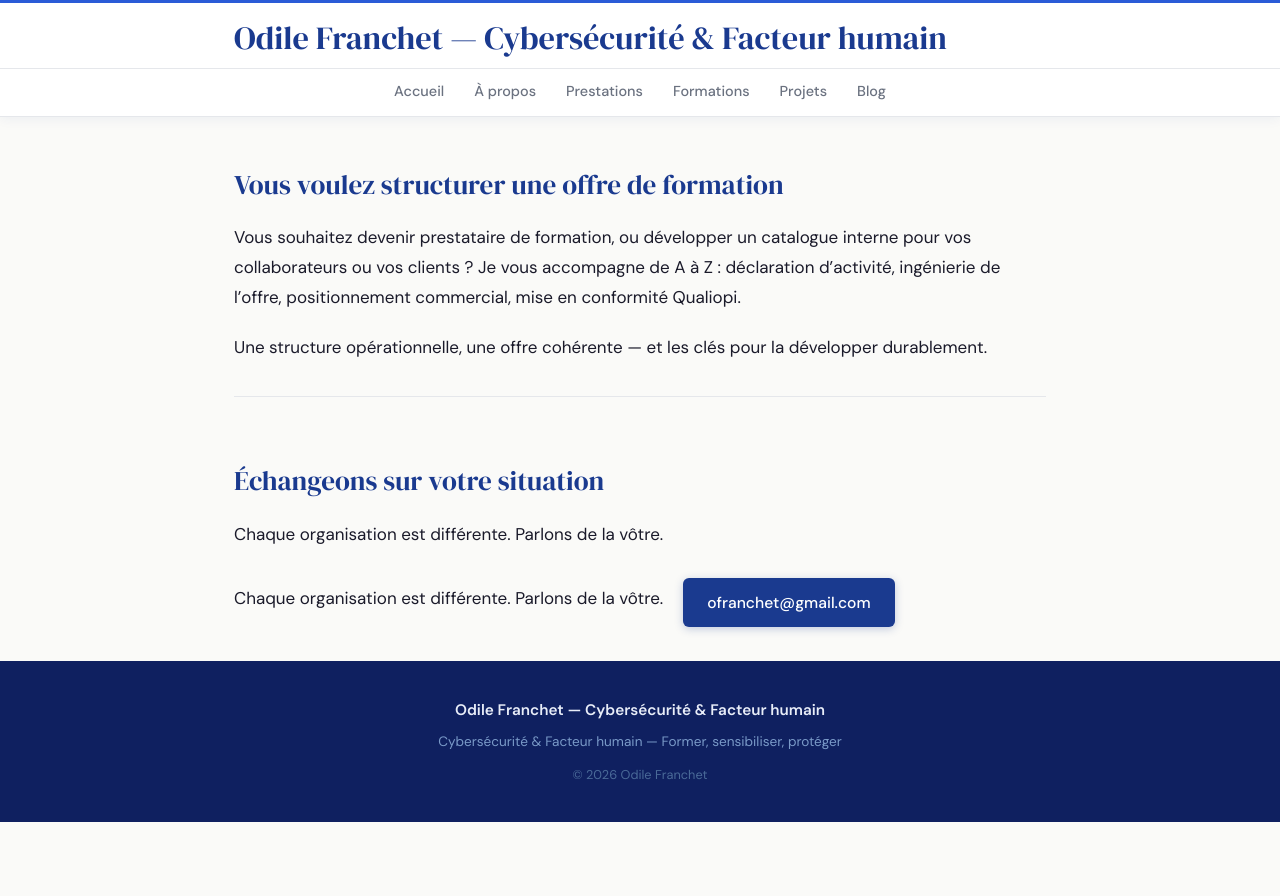
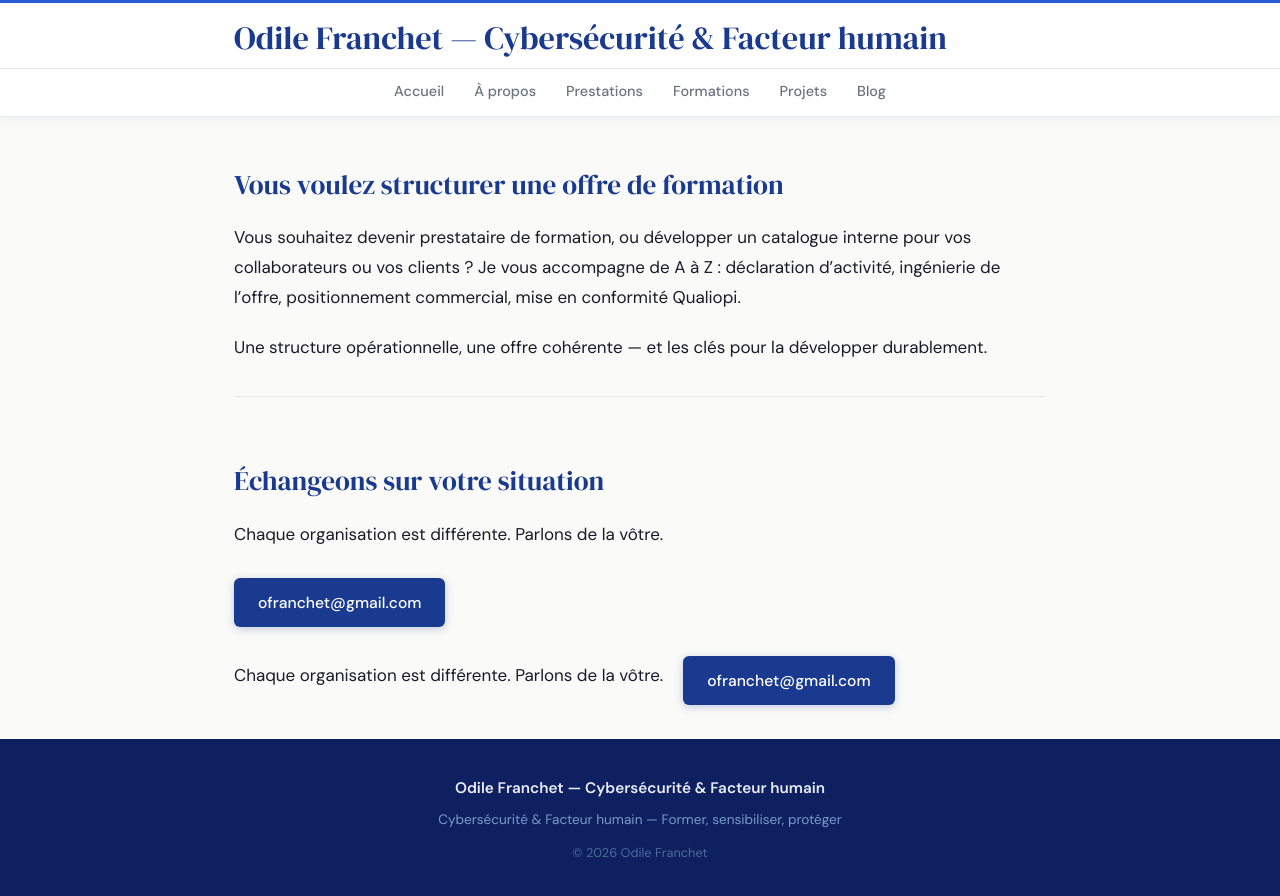
Before and after one commit to ofranchet73/ofranchet73.github.io, a Jekyll site: the page built from index.md, in a window 1280 px wide and 900 px high, scrolled down 1397 px. Shown: the top 896 px of the window. Built offline with Jekyll 4.4.1, drawn with Linux system fonts in a browser that asks for light colours; before the commit the page ends 2219 px from its top, so only the background shows below that.

Commit message:
Update index.md

```diff
--- a/index.md
+++ b/index.md
@@ -38,3 +38,5 @@ Une structure opérationnelle, une offre cohérente — et les clés pour la dé
 ## Échangeons sur votre situation
 
 Chaque organisation est différente. Parlons de la vôtre.
+
+[ofranchet@gmail.com](mailto:ofranchet@gmail.com)
```
